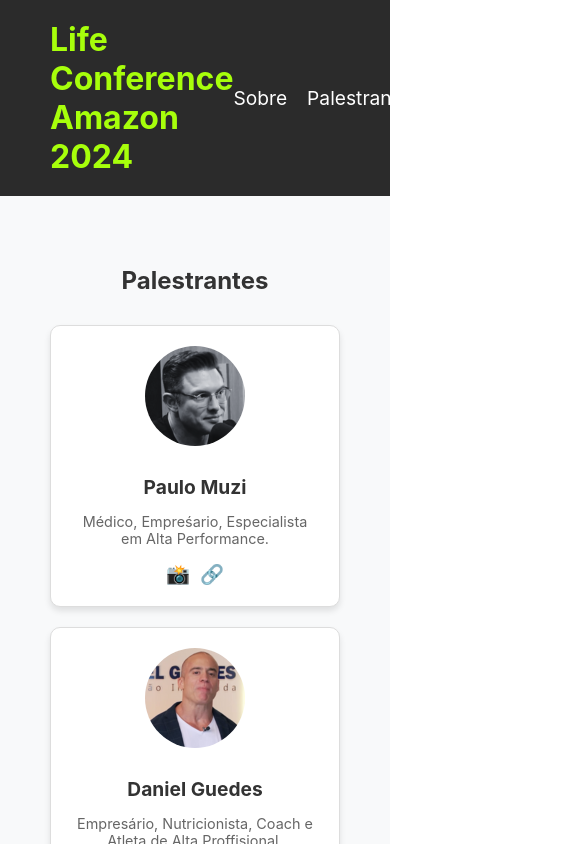
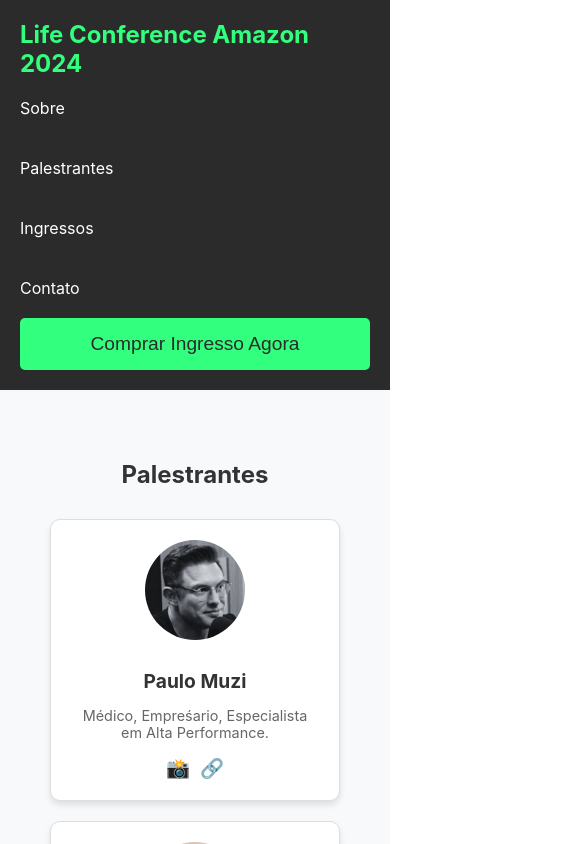
Before and after one commit to aleworkout/life-conference-poc, a React (Create React App) app in the folder life-conference-poc/: page / in a window 390 px wide. Shown: the top 844 px of the page, 585 px wide, since content can reach past the window. Built offline with nearby package versions, Linux system fonts and the light colour scheme.

Commit message:
Primeira tentativa cabeçalho responsive

```diff
--- a/life-conference-poc/src/components/HeaderInteractive/HeaderInteractive.js
+++ b/life-conference-poc/src/components/HeaderInteractive/HeaderInteractive.js
@@ -9,17 +9,34 @@
   display: flex;
   align-items: center;
   justify-content: space-between;
+  flex-wrap: wrap;
+
+  @media (max-width: 768px) {
+    padding: 20px;
+    flex-direction: column;
+    align-items: flex-start;
+  }
 `;
 
 const Logo = styled.div`
   font-size: 2rem;
   font-weight: bold;
-  color: #A7FF0B; /* Verde Neon */
+  color: #32ff7e; /* Verde Neon */
+
+  @media (max-width: 768px) {
+    font-size: 1.5rem;
+    margin-bottom: 10px;
+  }
 `;
 
 const Nav = styled.nav`
   display: flex;
   gap: 20px;
+
+  @media (max-width: 768px) {
+    flex-direction: column;
+    width: 100%;
+  }
 `;
 
 const NavLink = styled.a`
@@ -31,10 +48,17 @@
   &:hover {
     color: #32ff7e;
   }
+
+  @media (max-width: 768px) {
+    font-size: 1rem;
+    padding: 10px 0;
+    width: 100%;
+    text-align: left;
+  }
 `;
 
 const ActionButton = styled.button`
-  background-color: #A7FF0B;
+  background-color: #32ff7e;
   color: #2b2b2b;
   border: none;
   padding: 10px 20px;
@@ -45,6 +69,13 @@
 
   &:hover {
     background-color: #28d76e;
+  }
+
+  @media (max-width: 768px) {
+    width: 100%;
+    padding: 15px 0;
+    font-size: 1.2rem;
+    margin-top: 10px;
   }
 `;
 
```
